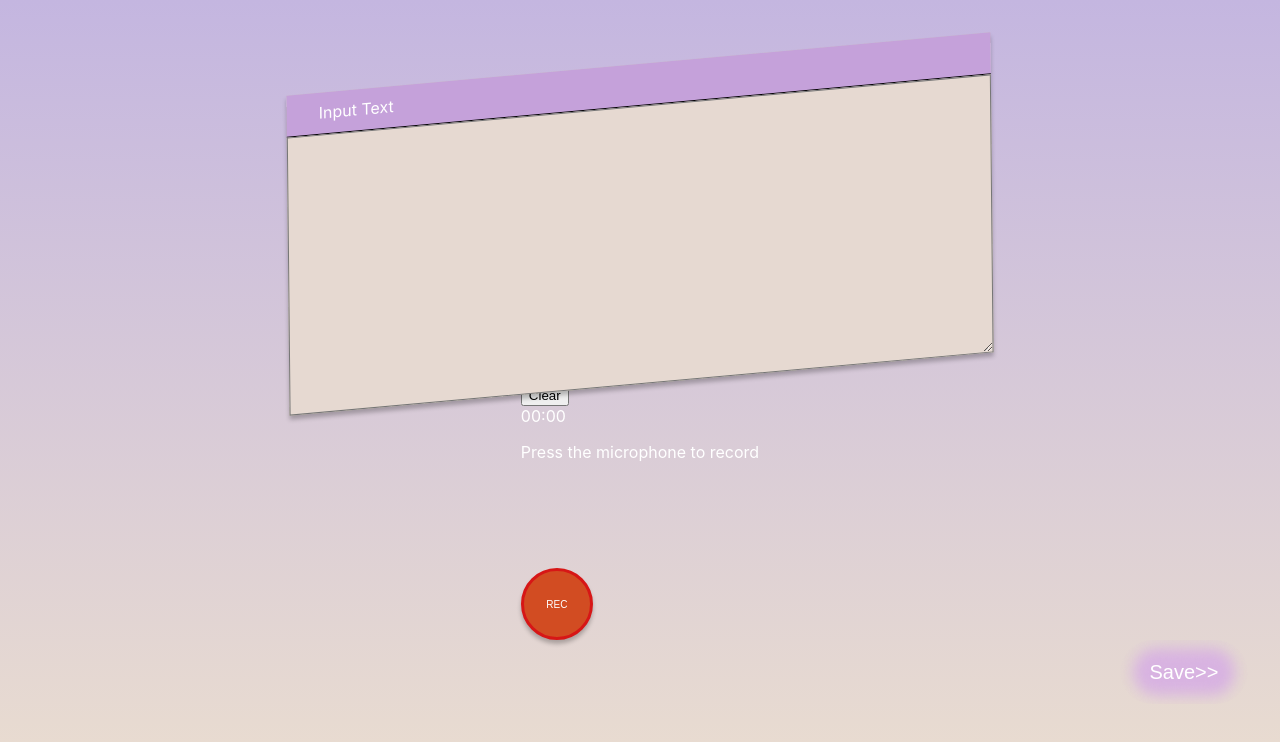
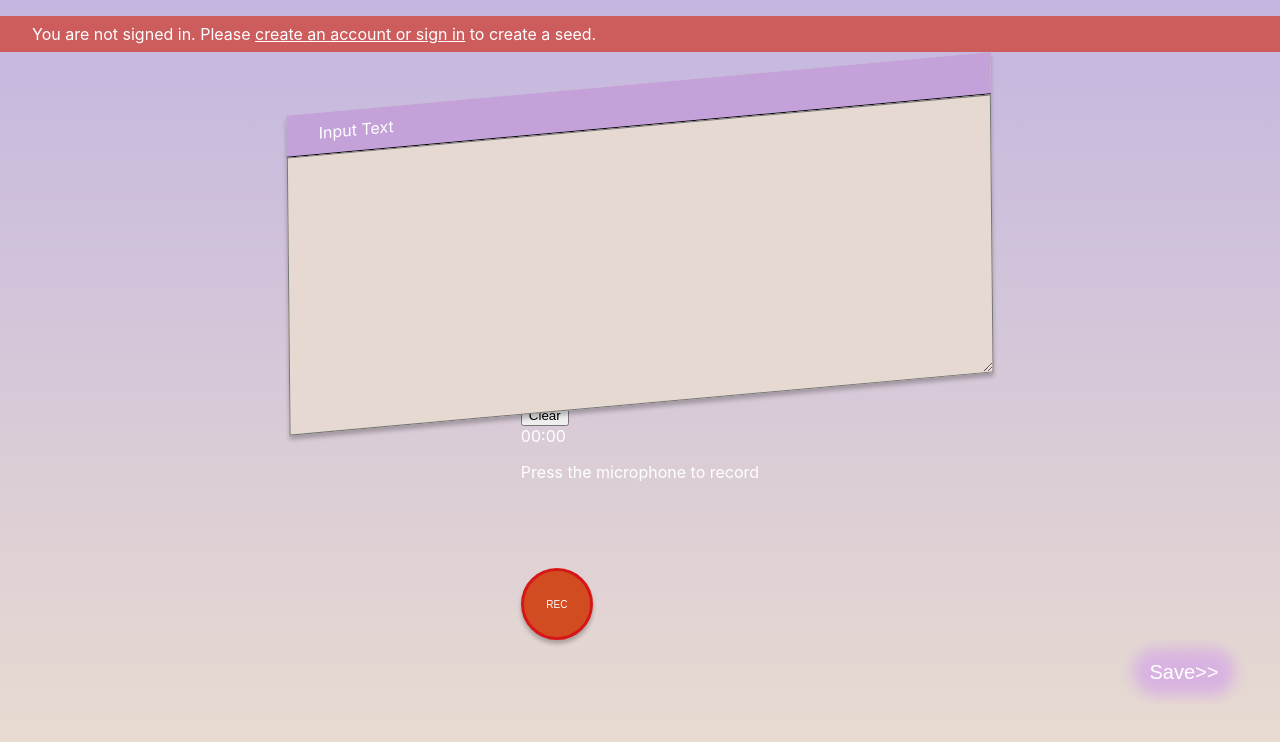
Before and after one commit to tanvibhakta/sultana-fieldness, a React (Create React App) app: page /bubble-input in a window 1280 px wide. Shown: the top 742 px of the page. Built offline with nearby package versions, Linux system fonts and the light colour scheme.

Commit message:
Add error message when recording if not logged in

```diff
--- a/src/pages/BubbleInput.jsx
+++ b/src/pages/BubbleInput.jsx
@@ -1,5 +1,5 @@
 import { useContext, useState } from "react";
-import { useNavigate } from "react-router-dom";
+import { Link, useNavigate } from "react-router-dom";
 import { nanoid } from "nanoid";
 import { UserContext } from "../lib/UserContext";
 import { postSeed } from "../api";
@@ -70,13 +70,17 @@ export const BubbleInput = () => {
     setSeed({ ...seed, media: [reset] });
   }
 
-  // TODO: Ask for permissions for location, audio recording, video recording APIs here
+  // TODO: Ask for permissions for location, video recording APIs here
   return (
-    <>
-      <form
-        className="bubble_input-container container"
-        onSubmit={handleSubmit}
-      >
+    <div className="bubble_input-container container">
+      {(!user || !user.name) && (
+        <div className="error-message">
+          You are not signed in. Please{" "}
+          <Link to="/register">create an account or sign in</Link> to create a
+          seed.
+        </div>
+      )}
+      <form className="form-container" onSubmit={handleSubmit}>
         <div className="bubble_input-description">
           <label
             htmlFor="description"
@@ -111,6 +115,6 @@ export const BubbleInput = () => {
           style={{ background: `url(${save})`, backgroundPosition: "center" }}
         />
       </form>
-    </>
+    </div>
   );
 };
--- a/src/pages/css/bubbleinput.css
+++ b/src/pages/css/bubbleinput.css
@@ -1,19 +1,29 @@
 .bubble_input-container {
   height: 100vh;
   padding-top: 4rem;
-
-  display: flex;
-  flex-direction: column;
-  align-items: center;
 
   background: linear-gradient(180deg, #c4b6e0 0%, #eee1ce 100%);
   color: white;
 }
 
+.form-container {
+  display: flex;
+  flex-direction: column;
+  align-items: center;
+  height: 100%;
+}
+
+.error-message {
+  margin-top: -3rem;
+  margin-bottom: 2rem;
+  padding: 0.5rem 2rem;
+}
+
+.error-message a {
+  text-decoration: underline;
+}
+
 .bubble_input-description {
-  /*height: 22.5rem;*/
-  /*width: 19rem;*/
-
   height: 40%;
   width: 55%;
 
```
